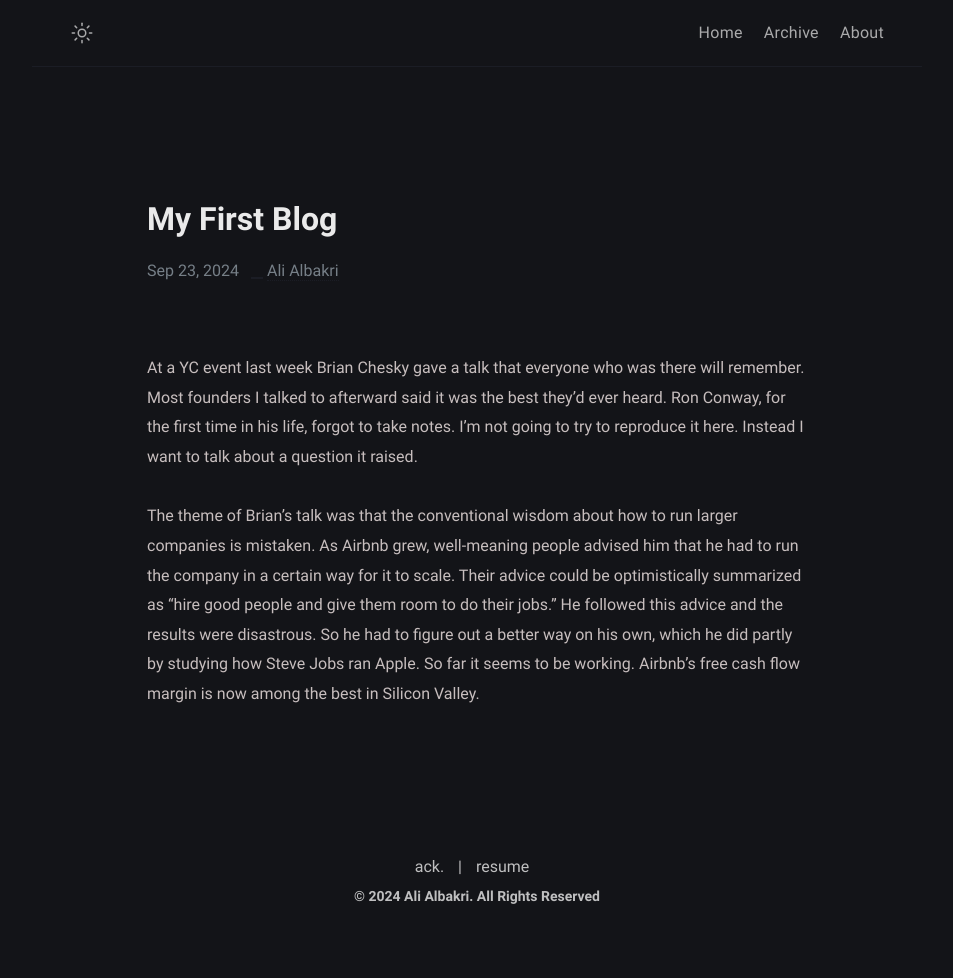
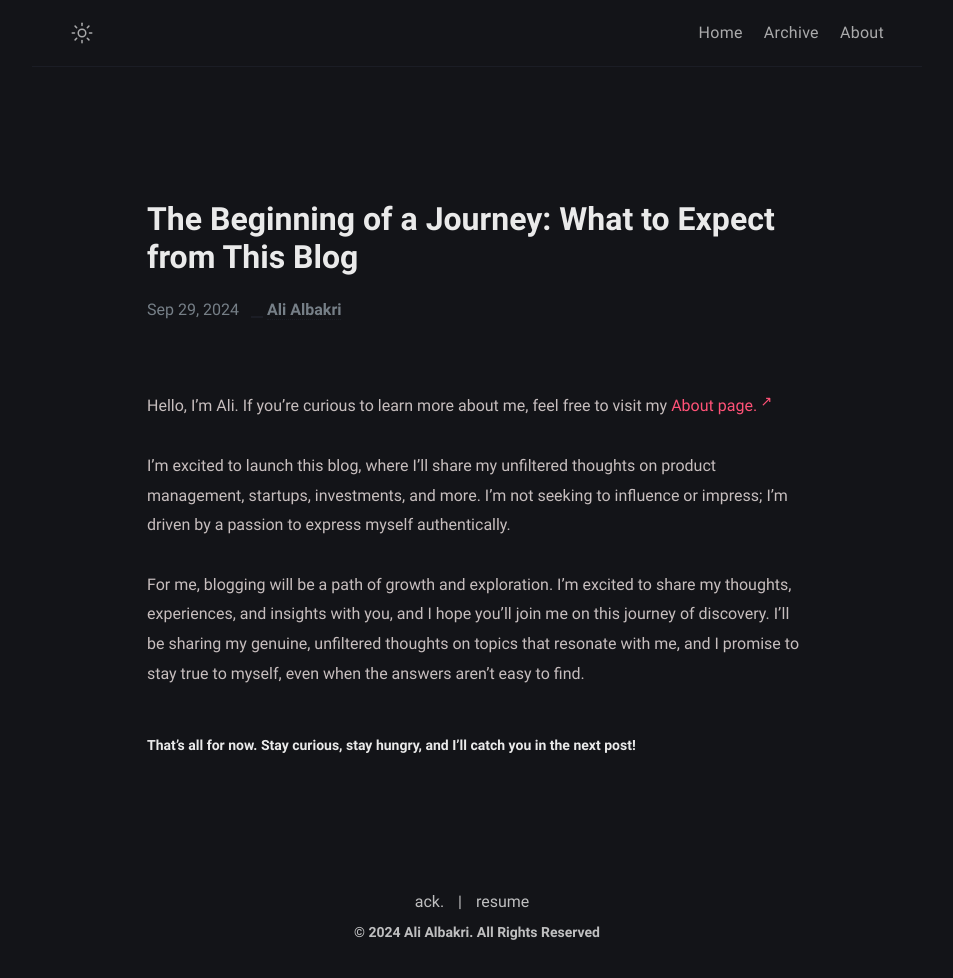
Before and after one commit to AliAlbakri/MPB, a Jekyll site: the page built from _posts/welcoming-post/2024-09-23-welcoming-post.md, in a window 1280 px wide. Shown: the whole page, without its empty margins (163-1116 px from the left). Built offline with Jekyll 4.4.1, drawn with Linux system fonts in a browser that asks for light colours; comment, search, counter and statistics services are not loaded; before the commit the page ends 943 px from its top, so only the background shows below that.

Commit message:
my first blog

```diff
--- a/_layouts/post.html
+++ b/_layouts/post.html
@@ -52,7 +52,7 @@ layout: compress
               {{ page.date | date: "%b %d, %Y" }}
             </time>
             <span itemprop="author" itemscope itemtype="https://schema.org/Person">
-              <span itemprop="name">{{ site.author.name }}</span>
+              <span style="font-weight: bold;" itemprop="name">{{ site.author.name }}</span>
             </span>
             <time hidden datetime="{{ page.modified | date_to_xmlschema }}" itemprop="dateModified">
               {{ page.date | date: "%b %d, %Y" }}
--- a/_posts/welcoming-post/2024-09-23-welcoming-post.md
+++ b/_posts/welcoming-post/2024-09-23-welcoming-post.md
@@ -1,15 +1,19 @@
 ---
 layout: post
-title:  "My First Blog"
-date:   2024-09-23 09:29:20 +0700
-categories: jekyll update
+title:  "The Beginning of a Journey: What to Expect from This Blog"
+date:   2024-09-29 08:29:20 +0700
+# categories: jekyll update
 usemathjax: true
 # layout: default
 comments: true
-# other options
 
 ---
 
-At a YC event last week Brian Chesky gave a talk that everyone who was there will remember. Most founders I talked to afterward said it was the best they'd ever heard. Ron Conway, for the first time in his life, forgot to take notes. I'm not going to try to reproduce it here. Instead I want to talk about a question it raised.
 
-The theme of Brian's talk was that the conventional wisdom about how to run larger companies is mistaken. As Airbnb grew, well-meaning people advised him that he had to run the company in a certain way for it to scale. Their advice could be optimistically summarized as "hire good people and give them room to do their jobs." He followed this advice and the results were disastrous. So he had to figure out a better way on his own, which he did partly by studying how Steve Jobs ran Apple. So far it seems to be working. Airbnb's free cash flow margin is now among the best in Silicon Valley.
+Hello, I'm Ali. If you're curious to learn more about me, feel free to visit my <a href="{{ site.baseurl }}/about" target="_blank" rel="noopener">About page.</a>
+
+I'm excited to launch this blog, where I'll share my unfiltered thoughts on product management, startups, investments, and more. I'm not seeking to influence or impress; I'm driven by a passion to express myself authentically.
+
+For me, blogging will be a path of growth and exploration. I'm excited to share my thoughts, experiences, and insights with you, and I hope you'll join me on this journey of discovery. I'll be sharing my genuine, unfiltered thoughts on topics that resonate with me, and I promise to stay true to myself, even when the answers aren't easy to find.
+
+###### That's all for now. Stay curious, stay hungry, and I'll catch you in the next post!
```
